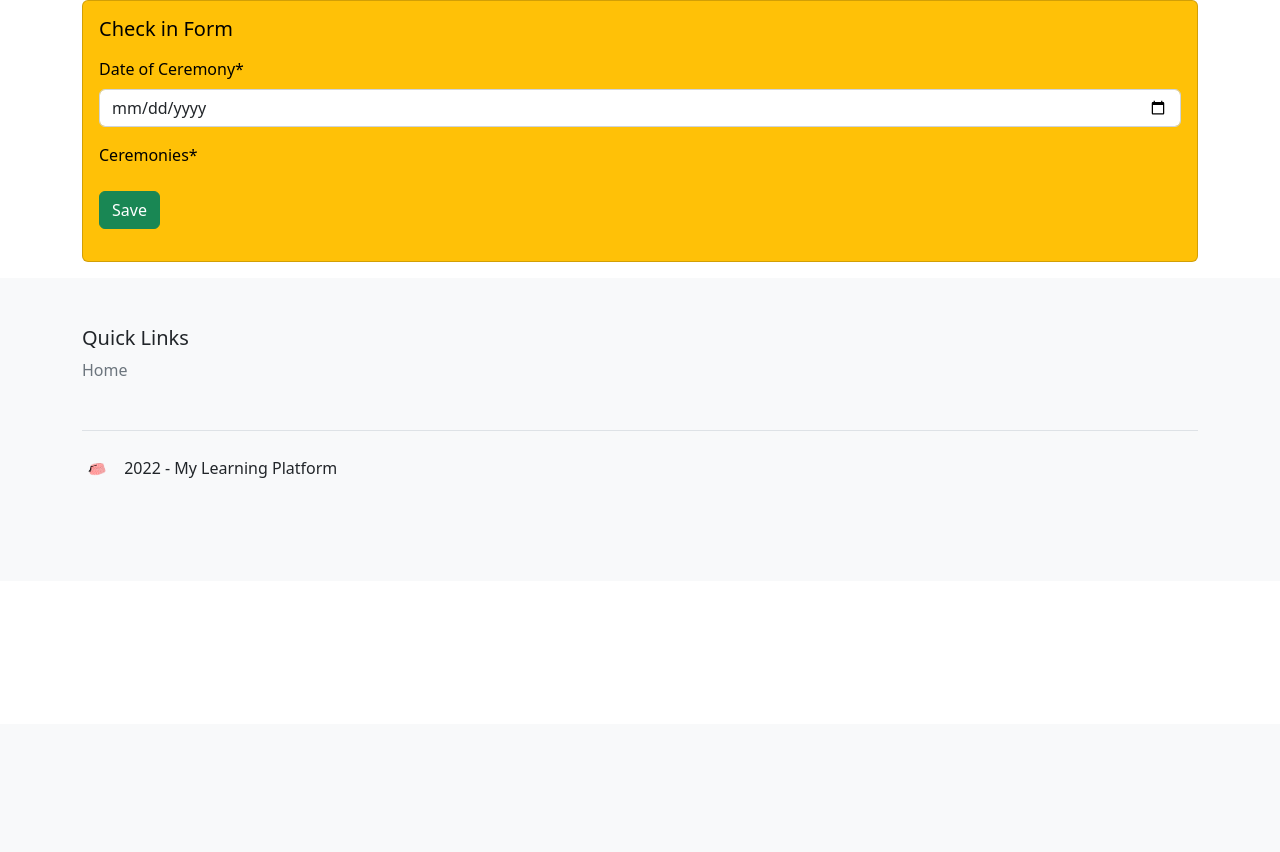
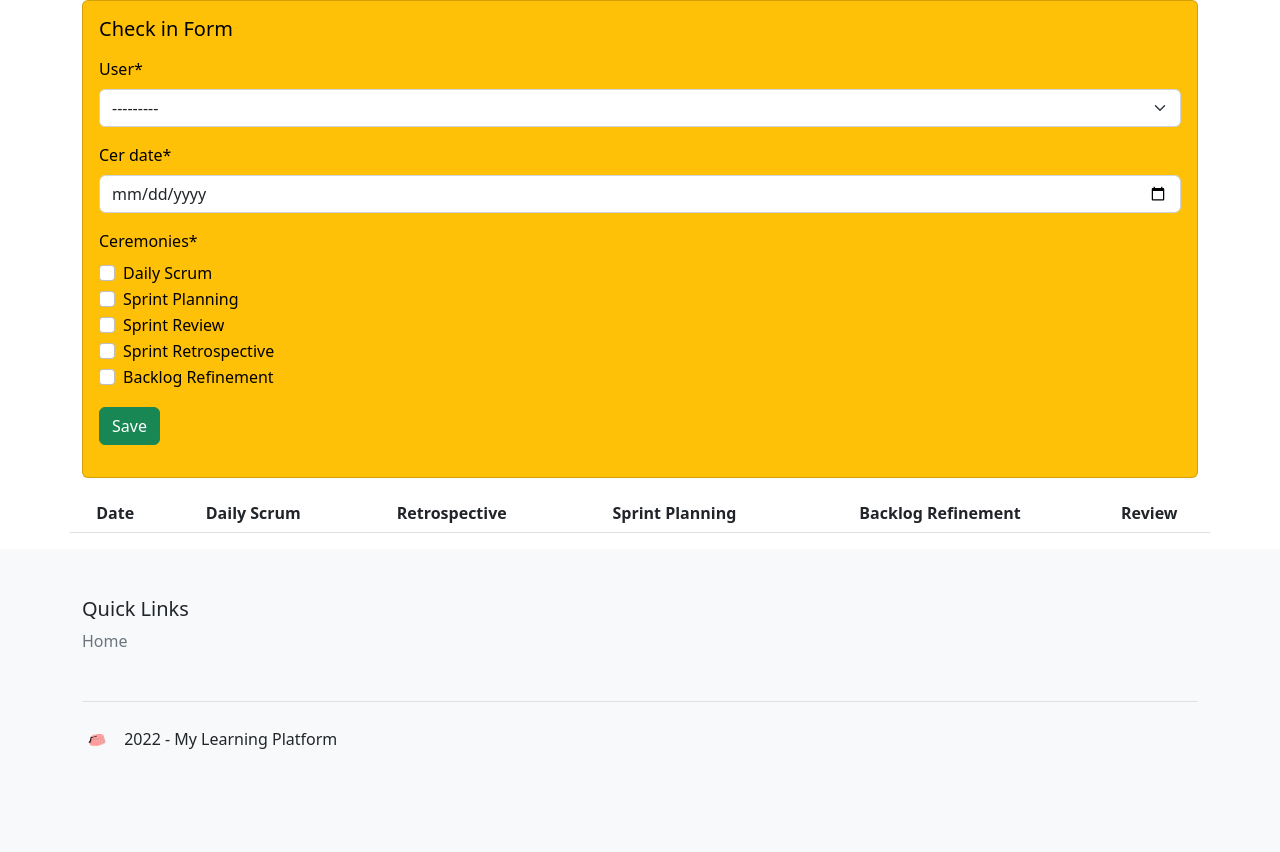
Before and after one commit to bitFez/HTMX_CRUD_Operations, a Django app: page /ceremonies_list_view/ in a window 1280 px wide. Shown: the part 76-928 px from the top of the page. Before the commit the page ends 554 px from the top, so only its background shows below. Run offline with Django 4.2, Linux system fonts and the light colour scheme; the visitor is signed in with stand-in values (Sample User, id 1); data comes from the database, SQL or seed files in the repository; lists and menus that the app fills with data are empty; some libraries are stand-ins or nearby versions.

Commit message:
form, checkin complete

```diff
--- a/core/settings.py
+++ b/core/settings.py
@@ -34,6 +34,7 @@ INSTALLED_APPS = [
     # add ons
     'crispy_forms',
     "crispy_bootstrap5",
+    'fontawesomefree',
 
     # My apps
     'profiles',
--- a/profiles/forms.py
+++ b/profiles/forms.py
@@ -1,28 +1,31 @@
 from dataclasses import fields
-from django.forms import ModelForm,widgets
-from django.contrib.auth.forms import UserCreationForm
+from django.forms import widgets
 
-from .models import UserProfile, Ceremonies, CeremonyChoices
+
+from .models import UserProfile, Ceremonies, CEREMONY_TYPES
+from django.urls import reverse_lazy
+from crispy_forms.helper import FormHelper
+from crispy_forms.layout import Submit
 from django import forms
 
 class CeremonyForm(forms.ModelForm):
+
+    def __init__(self, *args, **kwargs):
+        super().__init__(*args, **kwargs)
+        self.helper = FormHelper(self)
+        # self.helper.form_method = 'POST'
+        # self.helper.form_action = reverse_lazy('profiles:cerlistview')
+        # self.helper.add_input(Submit('submit', 'Submit'))
+
+
+    cer_date = forms.DateField(widget=forms.DateInput(attrs={'type':'date'}, format={'%d-%m-%Y'}))
+    ceremonies = forms.MultipleChoiceField(widget=forms.CheckboxSelectMultiple(), choices=CEREMONY_TYPES)#ModelMultipleChoiceField(queryset=CeremonyChoices.objects.all(), widget=forms.CheckboxSelectMultiple(attrs={'placeholder': 'Choose Ceremonies'}))
+
     class Meta:
         model = Ceremonies
-        fields = ["cer_date", "ceremonies"]
-        labels = {
-            'Choose ceremony date': 'Ceremonies Attended',
-        }
-        widgets = {
-            'cer_date': forms.DateInput(
-        format=('%d-%m-%Y'),
-        attrs={'class': 'form-control',
-               'placeholder': 'Select a date',
-               'type': 'date',
-               'label':"Choose a date"
-              })
-        }
-    cer_date = forms.DateInput()
-    ceremonies = forms.ModelMultipleChoiceField(queryset=CeremonyChoices.objects.all(), widget=forms.CheckboxSelectMultiple(attrs={'placeholder': 'Choose Ceremonies'}))
+        fields = ("user","cer_date", "ceremonies")
+
+
 
 
 class UserEditForm(forms.ModelForm):
--- a/profiles/models.py
+++ b/profiles/models.py
@@ -5,6 +5,7 @@ from django.utils.translation import gettext_lazy as gtl
 from django.contrib.auth.models import AbstractBaseUser, PermissionsMixin, BaseUserManager
 from datetime import date
 from django.urls import reverse
+import re
 
 # Customer user manager is used to create an extended user profile other than the standard one Django has built in
 class CustomAccountManager(BaseUserManager):
@@ -72,21 +73,21 @@ CEREMONY_TYPES = (
         ('BLR', 'Backlog Refinement'),
     )
 
-class CeremonyChoices(models.Model):
-    ceremony = models.CharField(max_length=300)
-    #has_facilitated = models.BooleanField(default=False)
+# class CeremonyChoices(models.Model):
+#     ceremony = models.CharField(max_length=300)
+#     #has_facilitated = models.BooleanField(default=False)
 
-    class Meta:
-        verbose_name = "Ceremony Choice"
-        verbose_name_plural = "Ceremony Choices"
+#     class Meta:
+#         verbose_name = "Ceremony Choice"
+#         verbose_name_plural = "Ceremony Choices"
 
-    def __str__(self):
-        return self.ceremony
+#     def __str__(self):
+#         return self.ceremony
 
 class Ceremonies(models.Model):
     user = models.ForeignKey(UserProfile, on_delete=models.CASCADE)
     cer_date = models.DateTimeField(verbose_name="Date of Ceremony")
-    ceremonies = models.ManyToManyField(CeremonyChoices, verbose_name="Ceremonies")
+    ceremonies = models.CharField(max_length=50, help_text="You can select more than 1 option") #ManyToManyField(CeremonyChoices, verbose_name="Ceremonies")
 
     class Meta:
         ordering = ["-cer_date"]
@@ -95,3 +96,9 @@ class Ceremonies(models.Model):
 
     def __str__(self):
         return f"{self.user.first_name} - {self.cer_date}"
+
+    def split_ceremonies(self):
+        a = self.ceremonies
+        a = re.sub(r'[\]\[\']', '', a)
+        a = a.split(',')
+        return a
--- a/profiles/templates/profiles/ceremonies_listview.html
+++ b/profiles/templates/profiles/ceremonies_listview.html
@@ -10,7 +10,7 @@
                 <div class="card-body">
                   <h5 class="card-title">Check in Form</h5>
                   <p class="card-text">
-                    <form method=".">
+                    <form method="POST" action="{% url 'profiles:add_cer' %}">
                         {% csrf_token %}
                         {{ form |crispy}}
                     <button class="btn btn-success" type="submit">Save</button>
@@ -23,11 +23,32 @@
 
     </div>
     <div class="row">
-        <ul class="list-group">
-            {% for item in cerList %}
-            <li class="list-group-item">{{item}}</li>
-            {% endfor %}
-          </ul>
+        <table class="table">
+            <thead>
+              <tr>
+                <th scope="col" class="text-center">Date</th>
+                <th scope="col" class="text-center">Daily Scrum</th>
+                <th scope="col" class="text-center">Retrospective</th>
+                <th scope="col" class="text-center">Sprint Planning</th>
+                <th scope="col" class="text-center">Backlog Refinement</th>
+                <th scope="col" class="text-center">Review</th>
+              </tr>
+            </thead>
+            <tbody>
+                {% for cer in cerList %}
+                <tr>
+                    <td>{{cer.cer_date|date:"d-m-y"}}</td>
+                    <td class="text-center">{% if "DS" in cer.split_ceremonies %}<i class="fa-solid fa-circle-check"></i>{% endif %}</td>
+                    <td class="text-center">{% if " SRET" in cer.split_ceremonies %}<i class="fa-solid fa-circle-check"></i>{% endif %}</td>
+                    <td class="text-center">{% if ' SP' in cer.split_ceremonies %}<i class="fa-solid fa-circle-check"></i>{% endif %}</td>
+                    <td class="text-center">{% if " BLR" in cer.split_ceremonies %}<i class="fa-solid fa-circle-check"></i>{% endif %}</td>
+                    <td class="text-center">{% if " SR" in cer.split_ceremonies %}<i class="fa-solid fa-circle-check"></i>{% endif %}</td>
+                </tr>
+                {% endfor %}
+            </tr>
+            </tbody>
+          </table>
+
     </div>
 
 
--- a/profiles/templates/profiles/home.html
+++ b/profiles/templates/profiles/home.html
@@ -10,9 +10,9 @@
                 <div class="card-body">
                   <h5 class="card-title">Check in Form</h5>
                   <p class="card-text">
-                    <form method=".">
+                    <form method="POST" action="{% url 'profiles:add_cer' %}">
                         {% csrf_token %}
-                        {{ form |crispy}}
+                        {{form | crispy }}
                     <button class="btn btn-success" type="submit">Save</button>
                     </form>
 
--- a/profiles/views.py
+++ b/profiles/views.py
@@ -2,7 +2,7 @@ from multiprocessing import context
 from django.shortcuts import render, redirect, get_object_or_404
 from django import forms
 from django.contrib import messages
-from django.http import HttpResponseRedirect
+from django.http import HttpResponseRedirect, HttpResponse
 from django.urls import reverse
 from django.contrib.auth.decorators import login_required
 from datetime import datetime
@@ -12,16 +12,26 @@ from .models import UserProfile, Ceremonies
 
 @login_required(login_url='accounts/login')
 def home(request):
-    form = CeremonyForm()
     user = get_object_or_404(UserProfile, pk=request.user.pk)
-    def days_until(date):
-        delta = datetime.date(date) - datetime.now().date()
-        return delta.days
-    d1 = user.subs_end_date
-    days = days_until(d1)
+    if request.method == 'GET':
 
-    context = {'user': user, 'days':days, 'form':form}
-    return render(request, 'profiles/home.html', context)
+        form = CeremonyForm()
+
+        def days_until(date):
+            delta = datetime.date(date) - datetime.now().date()
+            return delta.days
+        d1 = user.subs_end_date
+        days = days_until(d1)
+
+        context = {'user': user, 'days':days, 'form':form}
+        return render(request, 'profiles/home.html', context)
+    elif request.method == 'POST':
+        form = CeremonyForm(request.POST)
+        if form.is_valid:
+            user = form.save()
+            return HttpResponse("Hi")
+        context = {'user': user, 'days':days, 'form':form}
+        return render(request, 'profiles/home.html', context)
 
 
 @login_required(login_url='accounts/login')
@@ -46,18 +56,20 @@ def add_ceremony(request):
     user = get_object_or_404(UserProfile, pk=request.user.pk)
 
     if request.method == 'POST':
-        form = CeremonyForm(data=request.POST or None,instance=request.user)
+        form = CeremonyForm(request.POST)
 
         if form.is_valid():
+            form.save(commit=False)
+            form.user = request.user.id
             form.save()
-            return HttpResponseRedirect(reverse('profiles:edit_profile'))
-    else:
-        form = CeremonyForm(instance=request.user)
-    context = {
-        'user':user,
-        'form':form,
-        }
-    return render(request, 'profiles/edit_profile.html', context)
+            return redirect('profiles:cerlistview') #return HttpResponseRedirect(reverse(''))
+        else:
+            form = CeremonyForm(instance=request.user)
+        context = {
+            'user':user,
+            'form':form,
+            }
+    return render(request, 'profiles/ceremonies_listview.html', context)
 
 
 def profile_detail(request, pk):
--- a/templates/base.html
+++ b/templates/base.html
@@ -4,7 +4,9 @@
     <head>
         <!-- CSS only -->
         <link href="https://cdn.jsdelivr.net/npm/bootstrap@5.2.0-beta1/dist/css/bootstrap.min.css" rel="stylesheet" integrity="sha384-0evHe/X+R7YkIZDRvuzKMRqM+OrBnVFBL6DOitfPri4tjfHxaWutUpFmBp4vmVor" crossorigin="anonymous">
+        <link href="{% static 'fontawesomefree/css/all.min.css' %}" rel="stylesheet" type="text/css">
         <script src="{% static 'fontawesomefree/js/all.min.js' %}"></script>
+        <script src="https://unpkg.com/htmx.org@1.8.0"></script>
     </head>
 
 
--- a/templates/registration/login.html
+++ b/templates/registration/login.html
@@ -1,5 +1,6 @@
 {% extends 'base.html' %}
 {% load static %}
+
 
 {% block content %}
     <h2>Log In</h2>
```
Also changed, not shown: profiles/admin.py (+13 -8 lines), profiles/migrations/0001_initial.py, profiles/migrations/0002_ceremonychoices_remove_ceremonies_ceremonies_and_more.py, profiles/migrations/0002_userprofile_date_extended_and_more.py (deleted), profiles/migrations/0003_alter_userprofile_date_extended_and_more.py (deleted), profiles/migrations/0003_remove_ceremonies_ceremonies_ceremonies_ceremonies.py (added), profiles/migrations/0004_delete_ceremonychoices.py (added), profiles/migrations/0005_remove_ceremonies_has_facilitated_and_more.py (deleted), profiles/migrations/0006_alter_ceremonies_options_and_more.py (deleted).
